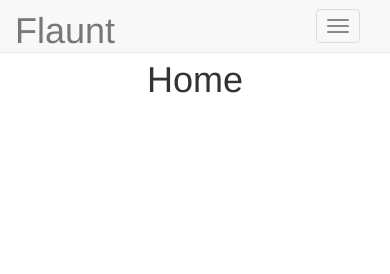
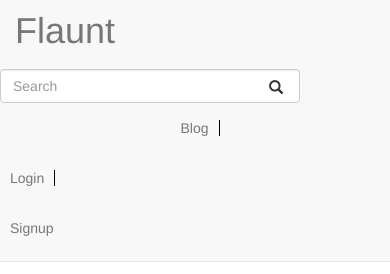
Before and after one commit to mygreymatter/flaunt, a website: page public/views/index.html in a window 390 px wide. Drawn offline with Linux system fonts and the light colour scheme.

Commit message:
Fixed size of the search bar for different screen sizes

```diff
--- a/public/css/app.css
+++ b/public/css/app.css
@@ -37,18 +37,37 @@ ul.nav>li:nth-last-child(-n+2)>a>span {
         margin-top: 10%;
     }
 }
-@media screen and (max-width: 480px) {
-    .main-content {
-        margin-top: 15%;
-    }
-}
 
 /*------search bar-----------*/
 
 .search-bar {
     position: relative;
-    margin: 10px 100px 0 0;
-    width: 550px;
+    margin: 10px 0 0 0;
+    width: 500px;
+}
+@media screen and (max-width: 1700px) {
+    .search-bar {
+        margin: 10px 60px 0 0;
+        width: 550px;
+    }
+}
+@media screen and (max-width: 1500px) {
+    .search-bar {
+        margin: 10px 30px 0 0;
+        width: 500px;
+    }
+}
+@media screen and (max-width: 1024px) {
+    .search-bar {
+        margin: 10px 0 0 0;
+        width: 400px;
+    }
+}
+@media screen and (max-width: 800px) {
+    .search-bar {
+        margin: 10px 0 0 0;
+        width: 300px;
+    }
 }
 .search-bar input {
     padding-right: 30px;
--- a/public/views/index.html
+++ b/public/views/index.html
@@ -18,19 +18,12 @@
                 <div class="col-md-8">
                     <!-- Brand and toggle get grouped for better mobile display -->
                     <div class="navbar-header">
-                        <button type="button" class="navbar-toggle collapsed" data-toggle="collapse" data-target="#bs-example-navbar-collapse-1" aria-expanded="false">
-                            <span class="sr-only">Toggle navigation</span>
-                            <span class="icon-bar"></span>
-                            <span class="icon-bar"></span>
-                            <span class="icon-bar"></span>
-                        </button>
                         <a class="navbar-brand" href="/">
                             <h1>Flaunt</h1>
                         </a>
                     </div>
 
                     <!-- Collect the nav links, forms, and other content for toggling -->
-                    <div class="collapse navbar-collapse" id="bs-example-navbar-collapse-1">
                     <ul class="nav navbar-nav navbar-right">
                         <!--<li>
                                 <a href="#collections">
@@ -77,8 +70,7 @@
 
                         </li>
                     </ul>
-                    </div>
-                    <!-- /.navbar-collapse -->
+
                 </div>
                 <!-- /.container-fluid -->
             </div>
```
Lines whose indentation alone changed are shown as unchanged.
